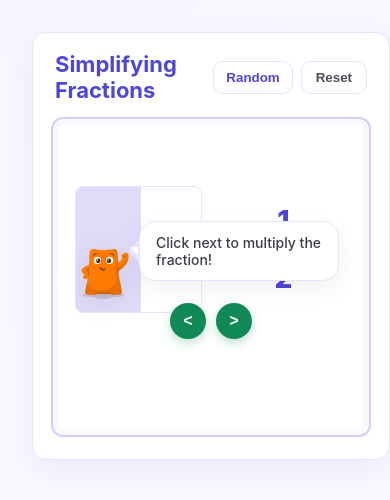
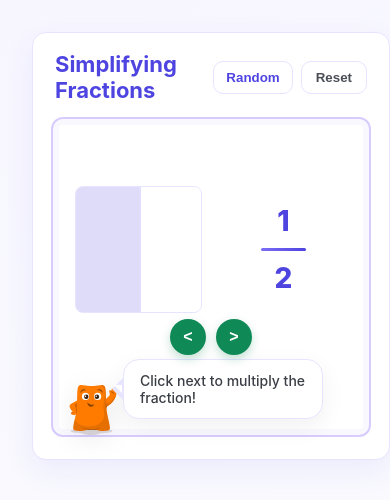
Before and after one commit to destinynguyen/Simplifying-Fractions, a React (Vite) app: page / in a window 390 px wide. Shown: the top 500 px of the page. Built offline with nearby package versions, Linux system fonts and the light colour scheme.

Commit message:
Improve mobile layout and positioning for better user experience

```diff
--- a/src/styles.css
+++ b/src/styles.css
@@ -504,7 +504,6 @@ body {
   border-radius: 2px;
   margin: 2px 0;
 }
-}
 
 /* Style the original fraction with area model side by side */
 .orig-with-frac {
@@ -560,17 +559,17 @@ body {
   :root { --box-size: min(320px, 92vw); }
   .fraction .numerator, .fraction .denominator { font-size: 38px; }
   .fraction .bar { width: 100px; }
-  .nav { bottom: 96px; gap: 10px; }
+  .nav { bottom: 80px; gap: 10px; }
   .nav-btn { width: 36px; height: 36px; font-size: 16px; }
   .bubble { font-size: 14px; max-width: 200px; padding: 12px 16px; border-radius: 16px; }
   .bubble::before { border-width: 0 8px 8px 0; }
-  .coach { bottom: 140px; left: 24px; }
-  .flexi { width: 54px; height: 54px; }
-  .flexi-big { width: 60px; height: 60px; }
-  .flexi-teacher { width: 48px; height: 48px; }
-  .bubble-left-more { left: 72px; }
-  .bubble-step1-down { transform: translateY(12px); }
-  .bubble-down { transform: translateY(18px); }
+  .coach { bottom: 2px; left: 12px; gap: 12px; }
+  .flexi { width: 54px; height: 54px; transform: translateY(4px); }
+  .flexi-big { width: 60px; height: 60px; transform: translateY(4px); }
+  .flexi-teacher { width: 48px; height: 48px; transform: translateY(4px); }
+  .bubble-left-more { margin-left: -6px; }
+  .bubble-step1-down { transform: translateY(8px); }
+  .bubble-down { transform: translateY(12px); }
 }
 
 /* Step 2 division animation styling */
@@ -700,3 +699,8 @@ body {
 }
 
 @media (max-width: 640px) {
+  .toggle-lines-btn {
+    padding: 3px 6px;
+    font-size: 11px;
+  }
+}
```
